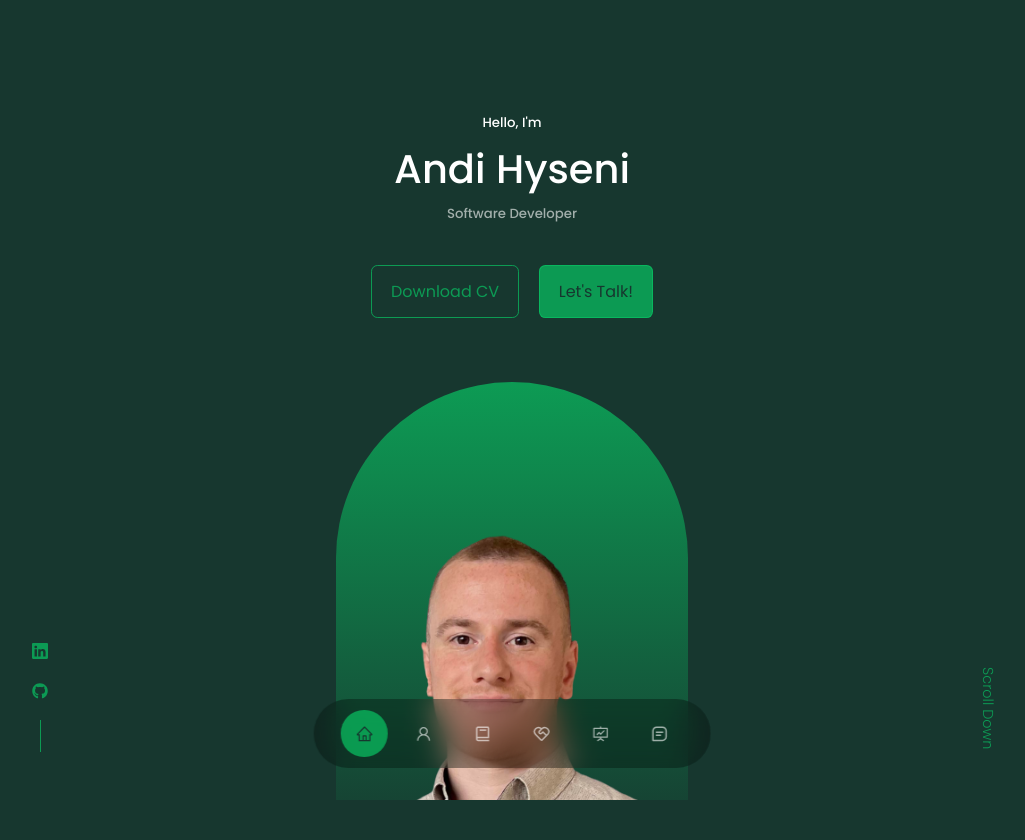
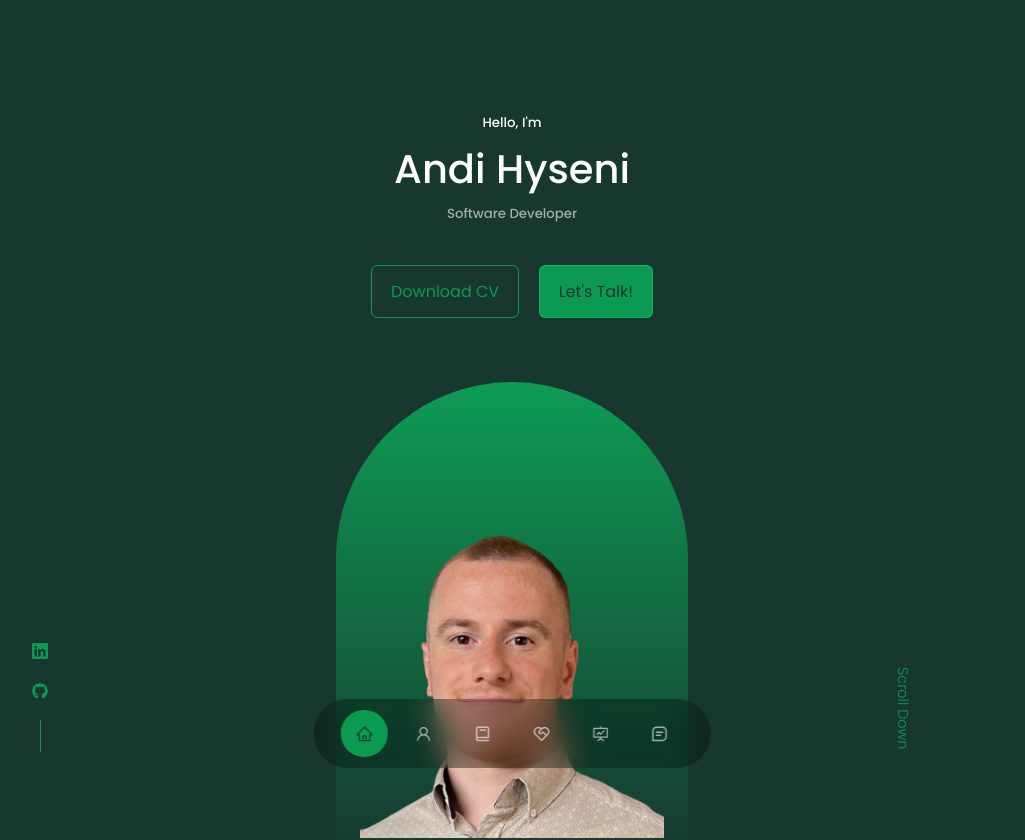
Before and after one commit to AndiHyseni/react-portfolio, a React (Create React App) app: page / in a window 1280 px wide. Shown: the top 840 px of the page, without its empty margins (128-1153 px from the left). Built offline with nearby package versions, Linux system fonts and the light colour scheme; the HTML template or start-up script is replaced by a standard one.

Commit message:
HeaderUpdate

```diff
--- a/src/components/Header/Header.css
+++ b/src/components/Header/Header.css
@@ -7,7 +7,6 @@ header {
 .header__container {
   text-align: center;
   height: 100%;
-  position: relative;
 }
 
 /* ============ HeaderButton ============== */
@@ -25,7 +24,6 @@ header {
   align-items: center;
   gap: 0.8rem;
   position: absolute;
-  left: 0;
   bottom: 3rem;
 }
 
@@ -55,7 +53,7 @@ header {
 /* ============ Scroll Down ============== */
 .scroll__down {
   position: absolute;
-  right: -2.3rem;
+  right: 13rem;
   bottom: 5rem;
   transform: rotate(90deg);
   font-weight: 300;
--- a/src/components/Header/Header.js
+++ b/src/components/Header/Header.js
@@ -17,10 +17,11 @@ const Header = () => {
         <div className="me">
           <img src={ME} alt="me" className="me_2" />
         </div>
-
-        <a href="#contact" className="scroll__down">
-          Scroll Down
-        </a>
+        <div>
+          <a href="#contact" className="scroll__down">
+            Scroll Down
+          </a>
+        </div>
       </div>
     </header>
   );
```
